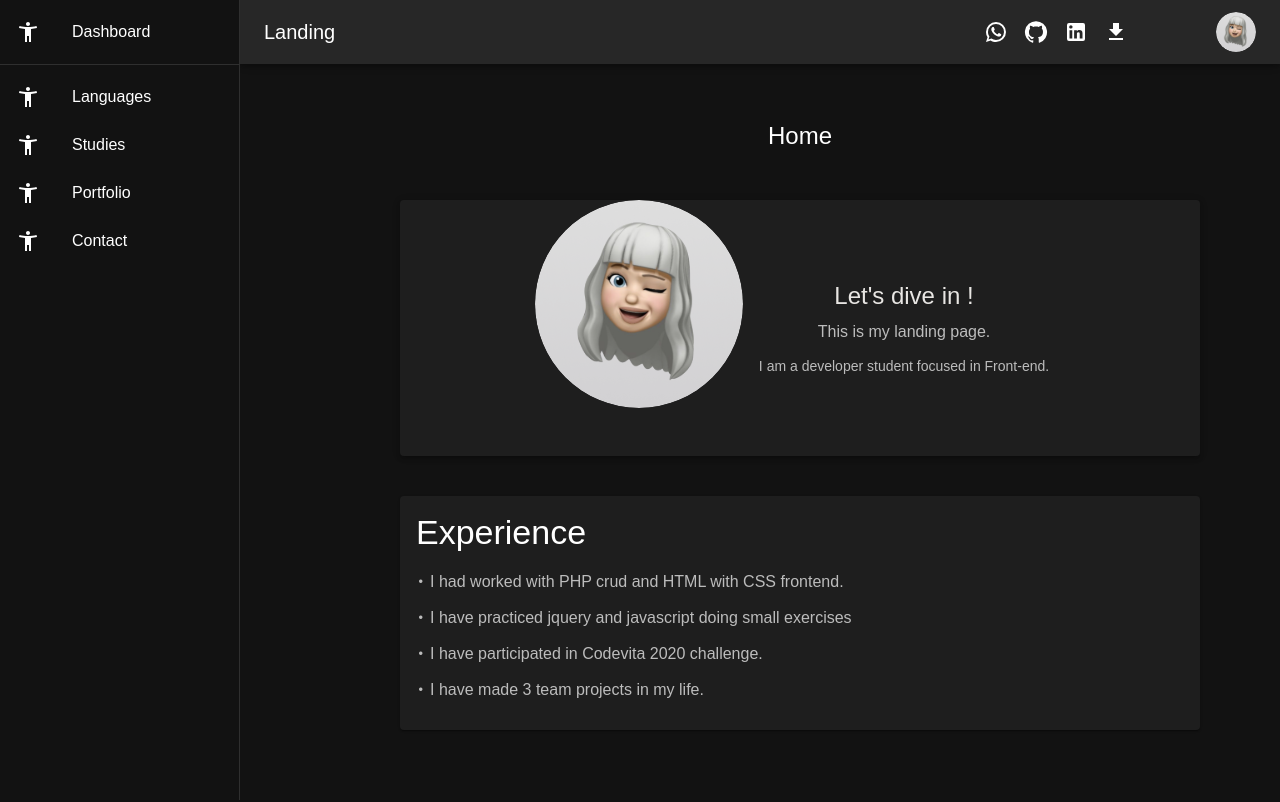
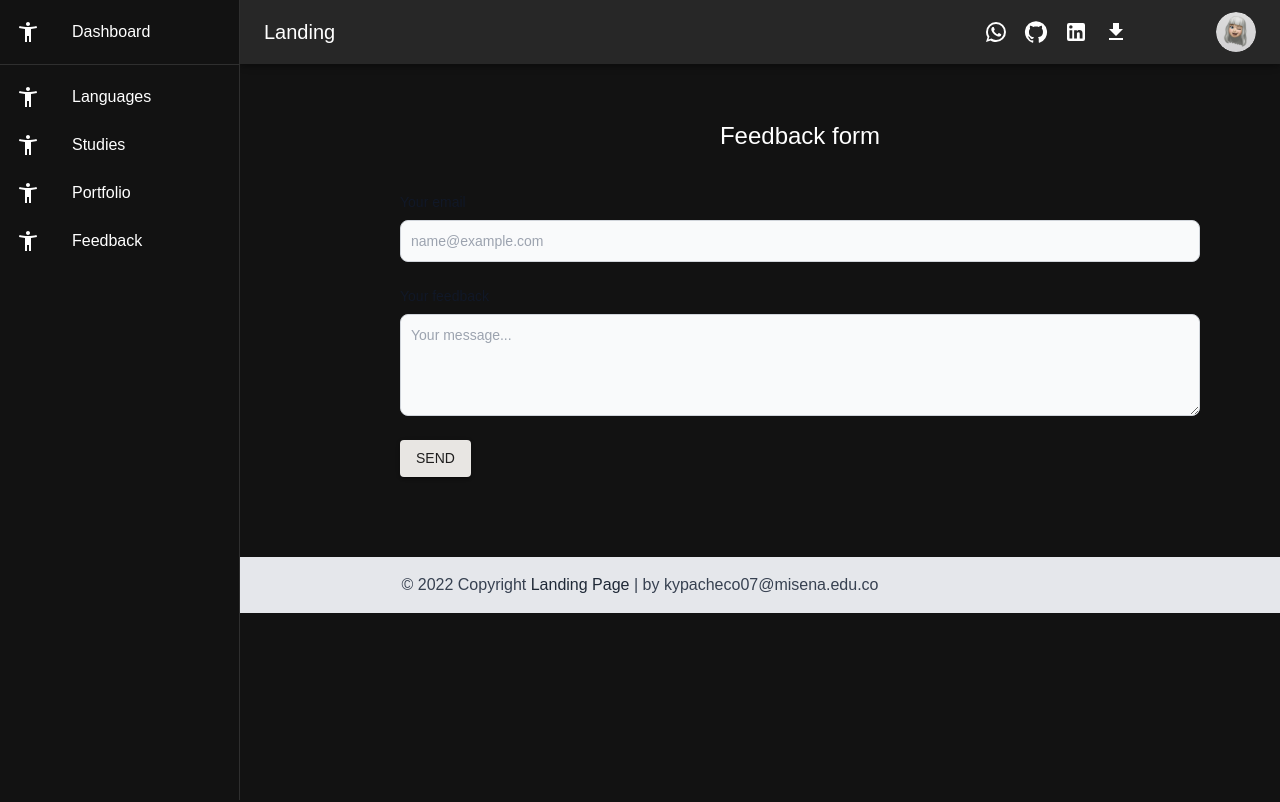
Before and after one commit to Usernamek-dot/LandingPageFIMLM2022, a React (Vite) app in the folder landing/: page /feedback in a window 1280 px wide. Shown: the top 802 px of the page. Built offline with nearby package versions, Linux system fonts and the light colour scheme.

Commit message:
Adding feedback form

```diff
--- a/landing/database/pages.js
+++ b/landing/database/pages.js
@@ -16,8 +16,8 @@ export const pages = [
   },
   {
     id: "4",
-    primary: "Contact",
-    to: "/Contact",
+    primary: "Feedback",
+    to: "/Feedback",
   },
 ];
 
--- a/landing/src/page/components/Form.jsx
+++ b/landing/src/page/components/Form.jsx
@@ -1,3 +1,5 @@
+import { Button } from "@mui/material";
+
 export const Form = () => {
   return (
     <>
@@ -13,47 +15,28 @@ export const Form = () => {
             type="email"
             id="email"
             className="bg-gray-50 border border-gray-300 text-gray-900 text-sm rounded-lg focus:ring-blue-500 focus:border-blue-500 block w-full p-2.5 dark:bg-gray-700 dark:border-gray-600 dark:placeholder-gray-400 dark:text-white dark:focus:ring-blue-500 dark:focus:border-blue-500"
-            placeholder="name@flowbite.com"
+            placeholder="name@example.com"
             required=""
           />
         </div>
         <div className="mb-6">
           <label
-            for="password"
+            for="feedback"
             className="block mb-2 text-sm font-medium text-gray-900 dark:text-gray-300"
           >
-            Your password
+            Your feedback
           </label>
-          <input
-            type="password"
-            id="password"
-            className="bg-gray-50 border border-gray-300 text-gray-900 text-sm rounded-lg focus:ring-blue-500 focus:border-blue-500 block w-full p-2.5 dark:bg-gray-700 dark:border-gray-600 dark:placeholder-gray-400 dark:text-white dark:focus:ring-blue-500 dark:focus:border-blue-500"
-            required=""
-          />
+          <textarea
+            id="message"
+            rows="4"
+            class="block p-2.5 w-full text-sm text-gray-900 bg-gray-50 rounded-lg border border-gray-300 focus:ring-blue-500 focus:border-blue-500 dark:bg-gray-700 dark:border-gray-600 dark:placeholder-gray-400 dark:text-white dark:focus:ring-blue-500 dark:focus:border-blue-500"
+            placeholder="Your message..."
+          ></textarea>
         </div>
-        <div className="flex items-start mb-6">
-          <div className="flex items-center h-5">
-            <input
-              id="remember"
-              type="checkbox"
-              value=""
-              className="w-4 h-4 bg-gray-50 rounded border border-gray-300 focus:ring-3 focus:ring-blue-300 dark:bg-gray-700 dark:border-gray-600 dark:focus:ring-blue-600 dark:ring-offset-gray-800"
-              required=""
-            />
-          </div>
-          <label
-            for="remember"
-            className="ml-2 text-sm font-medium text-gray-900 dark:text-gray-300"
-          >
-            Remember me
-          </label>
-        </div>
-        <button
-          type="submit"
-          className="text-white bg-blue-700 hover:bg-blue-800 focus:ring-4 focus:outline-none focus:ring-blue-300 font-medium rounded-lg text-sm w-full sm:w-auto px-5 py-2.5 text-center dark:bg-blue-600 dark:hover:bg-blue-700 dark:focus:ring-blue-800"
-        >
-          Submit
-        </button>
+
+        <Button type="submit" variant="contained" color="secondary">
+          Send
+        </Button>
       </form>
     </>
   );
--- a/landing/src/page/views/Contact.jsx
+++ /dev/null
@@ -1,31 +0,0 @@
-import { Button, Typography } from "@mui/material";
-
-export const Contact = () => {
-  return (
-    <>
-      <Typography m={5} textAlign="center" variant="h5">
-        Contact
-      </Typography>
-      <Typography color="warning" sx={{ ml: 40 }} variant="p">
-        Lorem ipsum dolor sit amet, consectetur adipiscing elit, sed do eiusmod
-        tempor incididunt ut labore et dolore magna aliqua. Elementum nibh
-        tellus molestie nunc non blandit massa enim. Mi bibendum neque egestas
-        congue. Neque convallis a cras semper auctor. Lectus nulla at volutpat
-        diam ut venenatis tellus in metus. Sem et tortor consequat id.
-        Adipiscing tristique risus nec feugiat in fermentum posuere. Quis enim
-        lobortis scelerisque fermentum dui faucibus in ornare quam. Diam quis
-        enim lobortis scelerisque fermentum dui faucibus in ornare. Rutrum
-        quisque non tellus orci ac auctor augue mauris. Enim neque volutpat ac
-        tincidunt vitae semper quis lectus. Blandit volutpat maecenas volutpat
-        blandit aliquam etiam erat velit scelerisque. Nunc lobortis mattis
-        aliquam faucibus purus in massa. Ut placerat orci nulla pellentesque
-        dignissim enim. Sed felis eget velit aliquet. Aliquet nibh praesent
-        tristique magna sit amet purus. In hac habitasse platea dictumst
-        vestibulum rhoncus est pellentesque elit.
-      </Typography>
-      <Button sx={{ ml: 40 }} variant="contained" color="secondary">
-        Contact
-      </Button>
-    </>
-  );
-};
--- /dev/null
+++ b/landing/src/page/views/Feedback.jsx
@@ -0,0 +1,20 @@
+import { Box, Button, Typography } from "@mui/material";
+import { Form } from "../components";
+
+export const Feedback = () => {
+  return (
+    <Box
+      component="main"
+      sx={{
+        flexGrow: 1,
+        p: 10,
+        ml: { sm: "40vh" },
+      }}
+    >
+      <Typography m={5} textAlign="center" variant="h5">
+        Feedback form
+      </Typography>
+      <Form />
+    </Box>
+  );
+};
--- a/landing/src/page/views/index.js
+++ b/landing/src/page/views/index.js
@@ -1,5 +1,5 @@
 export * from "./Home";
-export * from "./Contact";
+export * from "./Feedback";
 export * from "./Portfolio";
 export * from "./Languages";
 export * from "./Studies";
--- a/landing/src/routes/AppNavigation.jsx
+++ b/landing/src/routes/AppNavigation.jsx
@@ -1,7 +1,7 @@
 import { Routes, Route } from "react-router-dom";
 import { NotFound } from "../auth/NotFound";
 import { Footer, Layout } from "../common/exports";
-import { Contact, Home, Portfolio, Studies, Languages } from "../page/exports";
+import { Feedback, Home, Portfolio, Studies, Languages } from "../page/exports";
 export const AppNavigation = () => {
   return (
     <>
@@ -9,7 +9,7 @@ export const AppNavigation = () => {
         <Layout />
         <Routes>
           <Route path="/*" element={<Home />} />
-          <Route path="contact" element={<Contact />} />
+          <Route path="feedback" element={<Feedback />} />
           <Route path="portfolio" element={<Portfolio />} />
           <Route path="studies" element={<Studies />} />
           <Route path="languages" element={<Languages />} />
```
